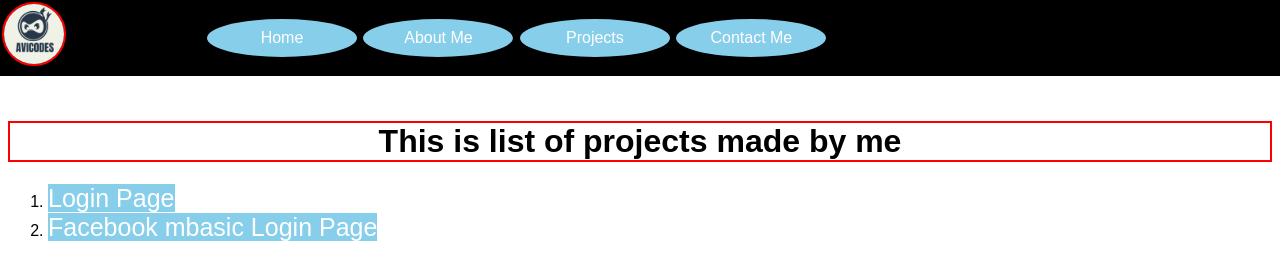
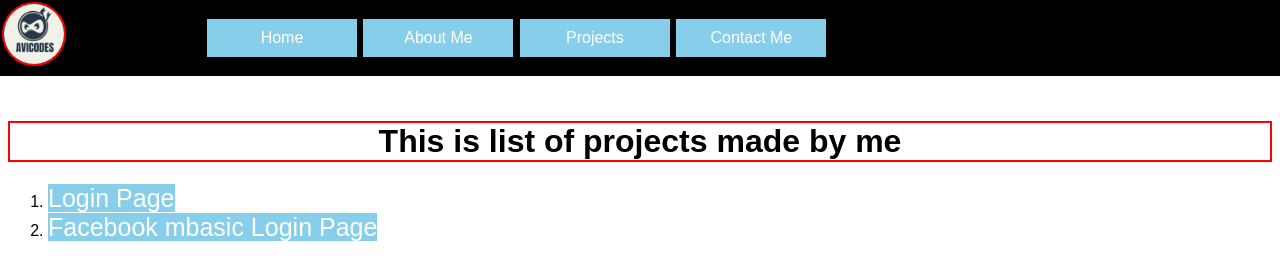
Before and after one commit to avic0des/Avic0des, a plain HTML site: page index.html in a window 1280 px wide. Drawn offline with Linux system fonts and the light colour scheme.

Commit message:
Update css.css

```diff
--- a/css.css
+++ b/css.css
@@ -17,9 +17,10 @@
 		display: inline-block;
 		border: 1px solid black;
 		margin: 0px;
-		border-radius: 50%;
+		height: 100%;
 		width: 150px;
 		position: relative;
+		margin: 0px;
 		left: 100px;
 }
 #navbar ol {
@@ -35,9 +36,9 @@
 #navbar li a {
 		padding: 10px;
 		display: block;
-		border-radius: 50%;
 		text-align: center;
 		text-decoration: none;
+		margin: 0px;
 }
 a {
 	background-color: skyblue;
```
